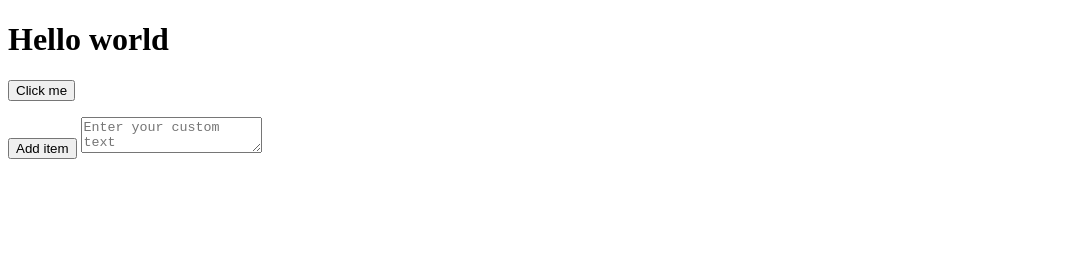
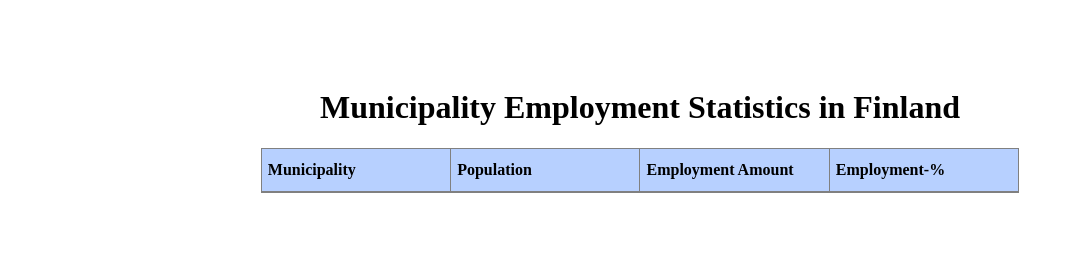
Before and after one commit to BishalParajuli2057/web-desgining-week1, a plain HTML site: page index.html in a window 1280 px wide. Shown: the whole page, without its empty margins (0-1074 px from the left). Drawn offline with Linux system fonts and the light colour scheme.

Commit message:
Update index.html

```diff
--- a/index.html
+++ b/index.html
@@ -1,27 +1,74 @@
 <!DOCTYPE html>
 <html lang="en">
 <head>
-        <head>
     <meta charset="UTF-8">
-            <meta http-equiv="X-UA-Compatible" content="IE=edge">
     <meta name="viewport" content="width=device-width, initial-scale=1.0">
-            <script src="js/basic.js"></script>
-            <title>Week 1</title>
-        </head>
+    <title>Municipality Employment Statistics</title>
+    <style>
 
+        body {
+            font-family: "Verdana, Arial, sans-serif";
+        }
+        .center {
+            margin: auto;
+            padding: 60px;
+            width: 60%;
+        }
+        h1 {
+            text-align: center;
+        }
+        table {
+            border-collapse: collapse;
+            font-size: 16px;
+            text-align: left;
+            width: 100%;
+            table-layout: fixed;
+        }
+        th {
+            background-color: #b7d0ff;
+            font-weight: bold;
+            padding: 12px 0px 12px 6px;
+            border-bottom: 2px solid gray;
+        }
+        td {
+            padding: 6px;
+            border-bottom: 1px solid gray;
+        }
+        tbody tr:nth-child(even) {
+            background-color: #f2f2f2;
+        }
+        tbody tr:nth-child(odd) {
+            background-color: #ffffff;
+        }
+        .high-employment {
+            background-color: #abffbd;
+        }
+
+        .low-employment {
+            background-color: #ff9e9e;
+        }
+    </style>
 </head>
 <body>
-        <header>
-            <h1>Hello world</h1>
 
-            <button id="my-button">Click me</button>
+    <div class="center">
+        <h1>Municipality Employment Statistics in Finland</h1>
 
-            <ul id="my-list"></ul>
-            <button id="add-data">Add item</button>
+        <table border="1" id="municipalityTable">
+            <thead>
+                <tr>
+                    <th>Municipality</th>
+                    <th>Population</th>
+                    <th>Employment Amount</th>
+                    <th>Employment-%</th>
+                </tr>
+            </thead>
+            <tbody>
+            </tbody>
+        </table>
+    </div>
 
-            <textarea id="custom-text" placeholder="Enter your custom text"></textarea>
+    <script src="script.js"></script>
 
-            <script src="script.js" defer></script>
-        </header>
 </body>
 </html>
```
Lines whose indentation alone changed are shown as unchanged.
